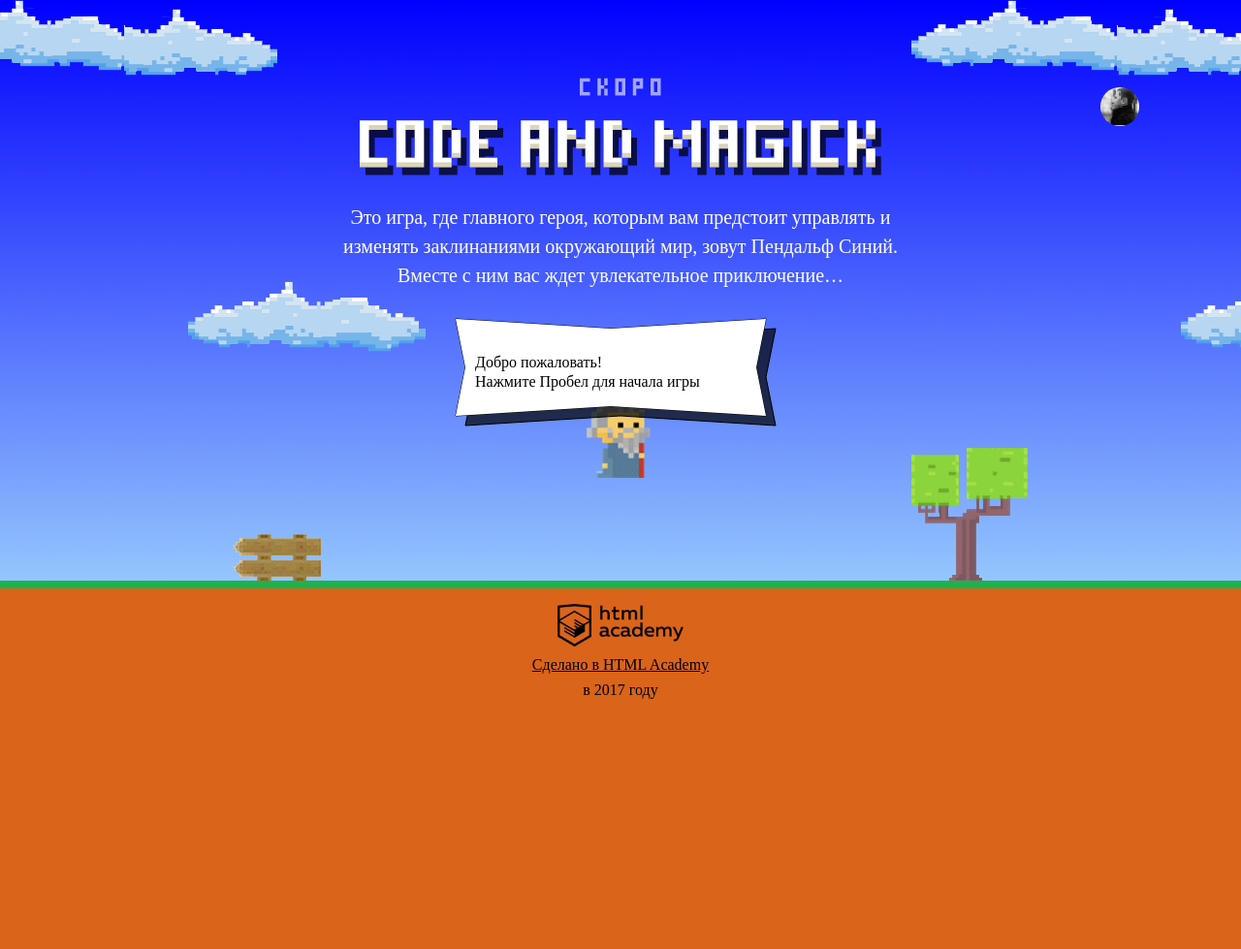
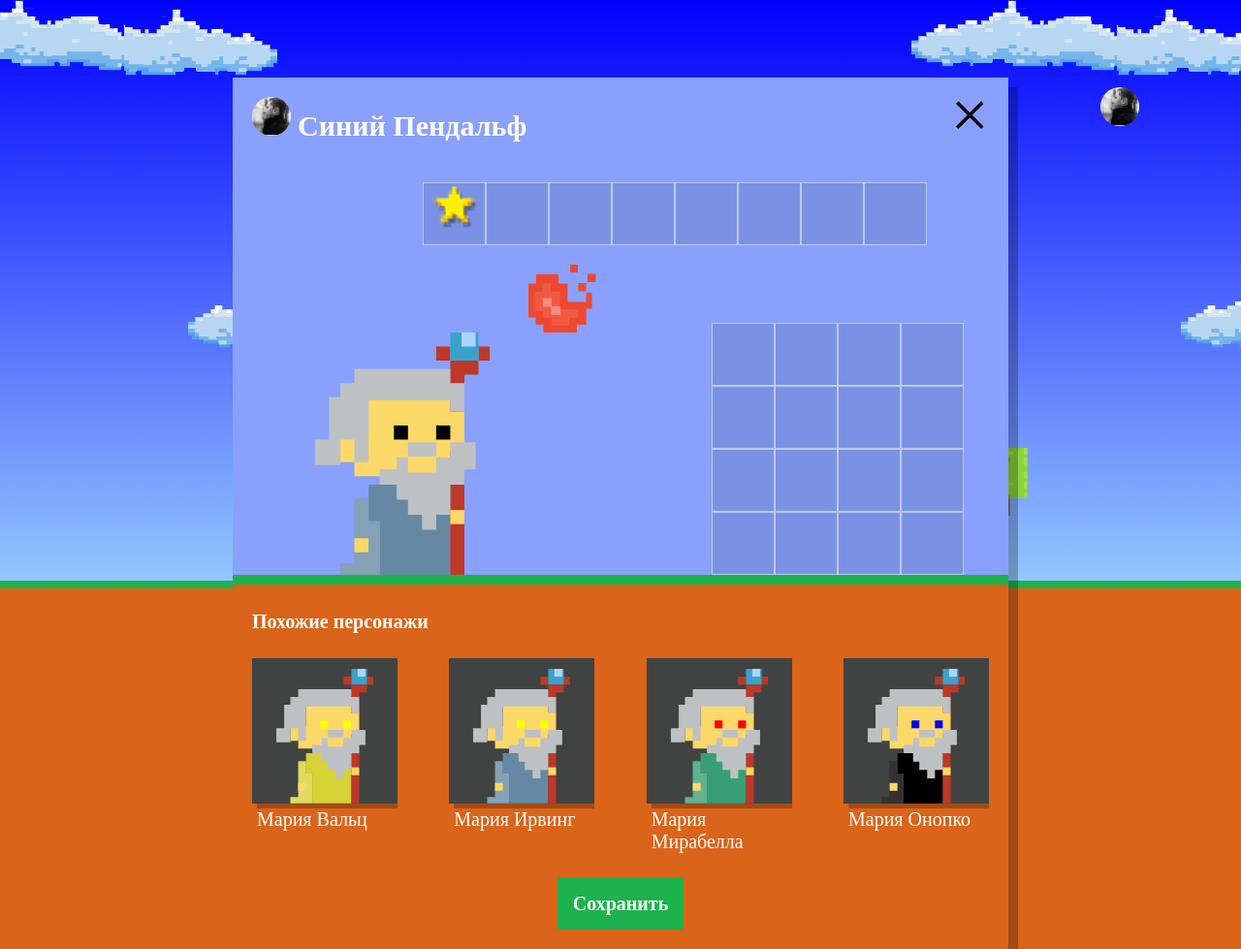
Before and after one commit to leruse4ka/161833-code-and-magick-20, a website: page index.html in a window 1280 px wide. Shown: the whole page at 97% size. Before the commit the page ends 800 px from the top, so only its background shows below. Drawn offline with Linux system fonts and the light colour scheme; a web font is replaced by a local one.

Commit message:
Учебный проект: нас орда

```diff
--- a/index.html
+++ b/index.html
@@ -198,6 +198,7 @@
   }
 </script>
 <script src="js/stat.js"></script>
+<script src="js/setup.js"></script>
 <script src="js/game.js"></script>
 
 </body>
--- /dev/null
+++ b/js/setup.js
@@ -0,0 +1,76 @@
+'use strict';
+
+var WIZARDS_NAMES = ['Иван', 'Хуан Себастьян', 'Мария', 'Кристоф', 'Виктор', 'Юлия', 'Люпита', 'Вашингтон'];
+var WIZARDS_LASTNAMES = ['да Марья', 'Верон', 'Мирабелла', 'Вальц', 'Онопко', 'Топольницкая', 'Нионго', 'Ирвинг'];
+var COAT_COLORS = ['rgb(101, 137, 164)', 'rgb(241, 43, 107)', 'rgb(146, 100, 161)', 'rgb(56, 159, 117)', 'rgb(215, 210, 55)', 'rgb(0, 0, 0)'];
+var EYES_COLORS = ['black', 'red', 'blue', 'yellow', 'green'];
+
+var renderName = function () {
+  var indexName = Math.floor(Math.random() * WIZARDS_NAMES.length);
+  var name = WIZARDS_NAMES[indexName];
+  return name;
+};
+
+var renderLastname = function () {
+  var indexLastname = Math.floor(Math.random() * WIZARDS_LASTNAMES.length);
+  var lastname = WIZARDS_LASTNAMES[indexLastname];
+  return lastname;
+};
+
+var renderCoatColor = function () {
+  var indexCoatColor = Math.floor(Math.random() * COAT_COLORS.length);
+  var coatColor = COAT_COLORS[indexCoatColor];
+  return coatColor;
+};
+
+var renderEyesColor = function () {
+  var indexEyesColor = Math.floor(Math.random() * EYES_COLORS.length);
+  var eyesColor = EYES_COLORS[indexEyesColor];
+  return eyesColor;
+};
+
+var wizards = [{
+  name: renderName() + ' ' + renderLastname(),
+  coatColor: renderCoatColor(),
+  eyesColor: renderEyesColor()
+},
+{
+  name: renderName() + ' ' + renderLastname(),
+  coatColor: renderCoatColor(),
+  eyesColor: renderEyesColor()
+},
+{
+  name: renderName() + ' ' + renderLastname(),
+  coatColor: renderCoatColor(),
+  eyesColor: renderEyesColor()
+},
+{
+  name: renderName() + ' ' + renderLastname(),
+  coatColor: renderCoatColor(),
+  eyesColor: renderEyesColor()
+}
+];
+
+var setup = document.querySelector('.setup');
+setup.classList.remove('hidden');
+
+var similarList = setup.querySelector('.setup-similar-list');
+
+var wizardTemplate = document.querySelector('#similar-wizard-template').content;
+
+var renderSetupList = function () {
+  var fragment = document.createDocumentFragment();
+  for (var i = 0; i < wizards.length; i++) {
+    var newEl = wizardTemplate.cloneNode(true);
+    newEl.querySelector('.setup-similar-label').textContent = wizards[i].name;
+    newEl.querySelector('.wizard-coat').style.fill = wizards[i].coatColor;
+    newEl.querySelector('.wizard-eyes').style.fill = wizards[i].eyesColor;
+    fragment.appendChild(newEl);
+  }
+  return fragment;
+};
+
+similarList.appendChild(renderSetupList());
+
+var setupSimilar = document.querySelector('.setup-similar');
+setupSimilar.classList.remove('hidden');
```
